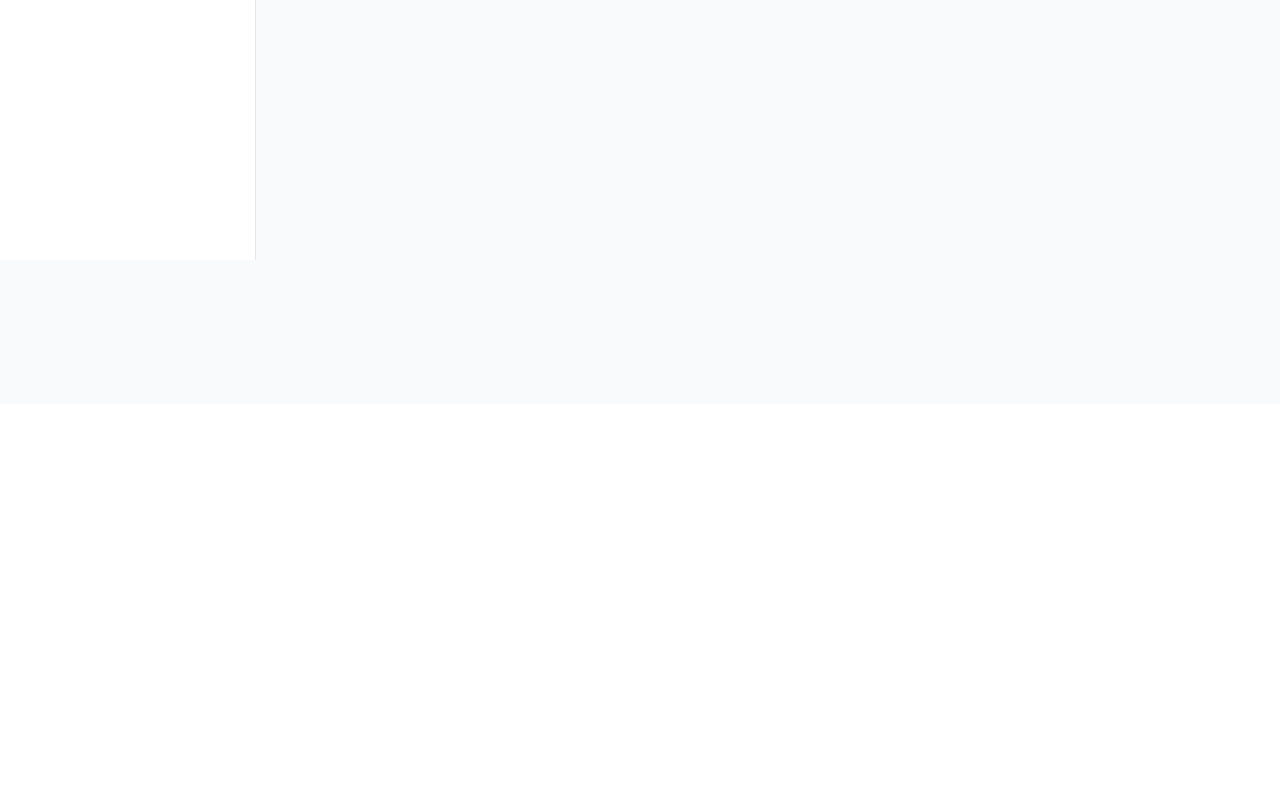
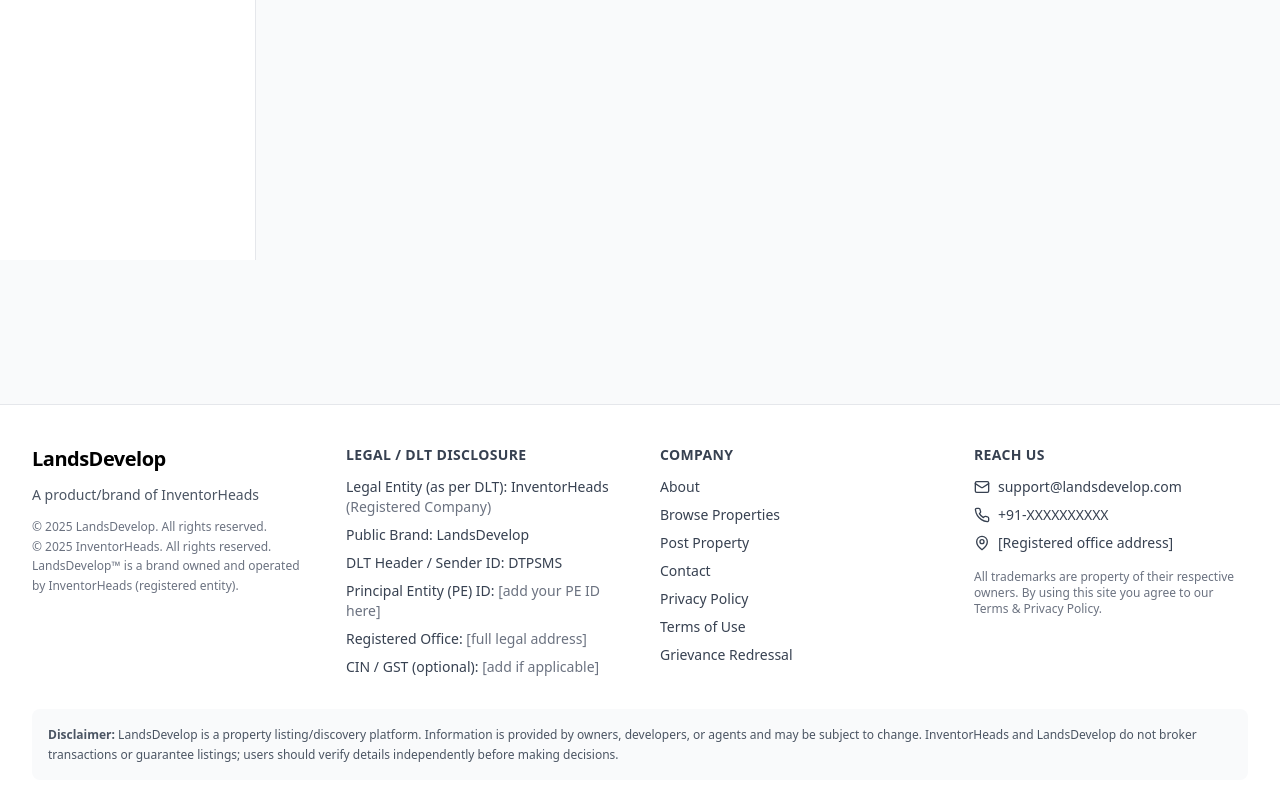
Before and after one commit to LandsDevelop/LandsDevelop, a React (Vite) app in the folder Frontend/: page /user-posted-properties in a window 1280 px wide. Shown: the part 540-1340 px from the top of the page. Before the commit the page ends 944 px from the top, so only its background shows below. Built offline with nearby package versions, Linux system fonts and the light colour scheme.

Commit message:
added footer

```diff
--- a/Frontend/src/App.tsx
+++ b/Frontend/src/App.tsx
@@ -11,7 +11,7 @@
 import InterestedInYourProperties from './components/InterestedInYourProperties';
 import UserPostedProperties from './components/UserPostedProperties';
 import SearchBar from './components/SearchBar';
-import SearchResults from './components/SearchPage';
+import Footer from './components/footer';
 import SearchPage from './components/SearchPage';
 
 function HomePage() {
@@ -45,6 +45,7 @@
           <Route path="/user-posted-properties" element={<UserPostedProperties />} />
         </Routes>
       </div>
+      <Footer />
     </div>
   );
 }
--- /dev/null
+++ b/Frontend/src/components/footer.tsx
@@ -0,0 +1,114 @@
+// src/components/Footer.tsx
+import React from "react";
+import { Mail, Phone, MapPin } from "lucide-react";
+
+const year = new Date().getFullYear();
+
+export default function Footer() {
+  return (
+    <footer className="border-t bg-white">
+      <div className="mx-auto max-w-7xl px-4 py-10 sm:px-6 lg:px-8">
+        <div className="grid gap-10 md:grid-cols-4">
+          {/* Brand */}
+          <div className="space-y-3">
+            <h3 className="text-xl font-semibold tracking-tight">LandsDevelop</h3>
+            <p className="text-sm text-gray-600">
+              <span className="font-medium">A product/brand of InventorHeads</span>
+            </p>
+            <p className="text-xs leading-relaxed text-gray-500">
+              © {year} <span className="font-medium">LandsDevelop</span>. All rights reserved.
+              <br />
+              © {year} <span className="font-medium">InventorHeads</span>. All rights reserved.
+              <br />
+              LandsDevelop™ is a brand owned and operated by InventorHeads (registered entity).
+            </p>
+          </div>
+
+          {/* Legal / DLT */}
+          <div>
+            <h4 className="mb-3 text-sm font-semibold uppercase tracking-wide text-gray-700">
+              Legal / DLT Disclosure
+            </h4>
+            <ul className="space-y-2 text-sm text-gray-700">
+              <li>
+                <span className="font-medium">Legal Entity (as per DLT):</span>{" "}
+                InventorHeads <span className="text-gray-500">(Registered Company)</span>
+              </li>
+              <li>
+                <span className="font-medium">Public Brand:</span> LandsDevelop
+              </li>
+              <li>
+                <span className="font-medium">DLT Header / Sender ID:</span>{" "}
+                DTPSMS
+              </li>
+              <li>
+                <span className="font-medium">Principal Entity (PE) ID:</span>{" "}
+                <span className="text-gray-500">[add your PE ID here]</span>
+              </li>
+              <li>
+                <span className="font-medium">Registered Office:</span>{" "}
+                <span className="text-gray-500">[full legal address]</span>
+              </li>
+              <li>
+                <span className="font-medium">CIN / GST (optional):</span>{" "}
+                <span className="text-gray-500">[add if applicable]</span>
+              </li>
+            </ul>
+          </div>
+
+          {/* Links */}
+          <div>
+            <h4 className="mb-3 text-sm font-semibold uppercase tracking-wide text-gray-700">
+              Company
+            </h4>
+            <ul className="space-y-2 text-sm text-gray-700">
+              <li><a className="hover:text-black" href="/about">About</a></li>
+              <li><a className="hover:text-black" href="/properties">Browse Properties</a></li>
+              <li><a className="hover:text-black" href="/post-property">Post Property</a></li>
+              <li><a className="hover:text-black" href="/contact">Contact</a></li>
+              <li><a className="hover:text-black" href="/privacy">Privacy Policy</a></li>
+              <li><a className="hover:text-black" href="/terms">Terms of Use</a></li>
+              <li><a className="hover:text-black" href="/grievance">Grievance Redressal</a></li>
+            </ul>
+          </div>
+
+          {/* Reach us */}
+          <div>
+            <h4 className="mb-3 text-sm font-semibold uppercase tracking-wide text-gray-700">
+              Reach Us
+            </h4>
+            <ul className="space-y-2 text-sm text-gray-700">
+              <li className="flex items-start gap-2">
+                <Mail className="mt-0.5 h-4 w-4" />
+                <a href="mailto:support@landsdevelop.com">support@landsdevelop.com</a>
+              </li>
+              <li className="flex items-start gap-2">
+                <Phone className="mt-0.5 h-4 w-4" />
+                <a href="tel:+91XXXXXXXXXX">+91-XXXXXXXXXX</a>
+              </li>
+              <li className="flex items-start gap-2">
+                <MapPin className="mt-0.5 h-4 w-4" />
+                <span>[Registered office address]</span>
+              </li>
+            </ul>
+            <p className="mt-4 text-xs text-gray-500">
+              All trademarks are property of their respective owners. By using this site you
+              agree to our Terms & Privacy Policy.
+            </p>
+          </div>
+        </div>
+
+        {/* Disclaimer bar */}
+        <div className="mt-8 rounded-lg bg-gray-50 p-4">
+          <p className="text-xs leading-relaxed text-gray-600">
+            <span className="font-semibold">Disclaimer:</span> LandsDevelop is a property
+            listing/discovery platform. Information is provided by owners, developers, or
+            agents and may be subject to change. InventorHeads and LandsDevelop do not
+            broker transactions or guarantee listings; users should verify details
+            independently before making decisions.
+          </p>
+        </div>
+      </div>
+    </footer>
+  );
+}
```
